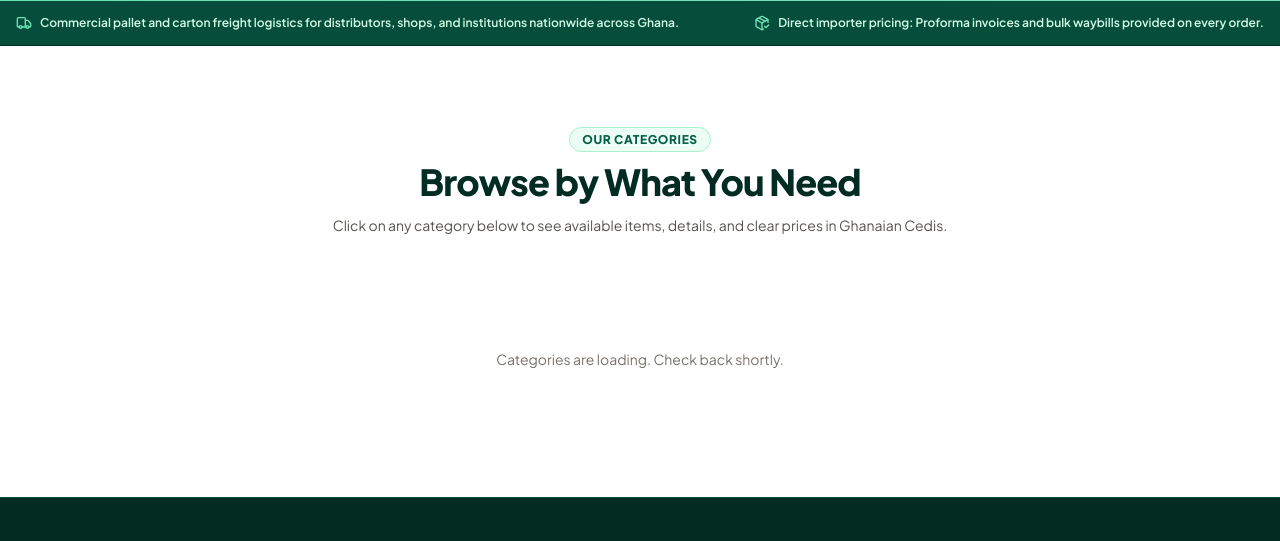
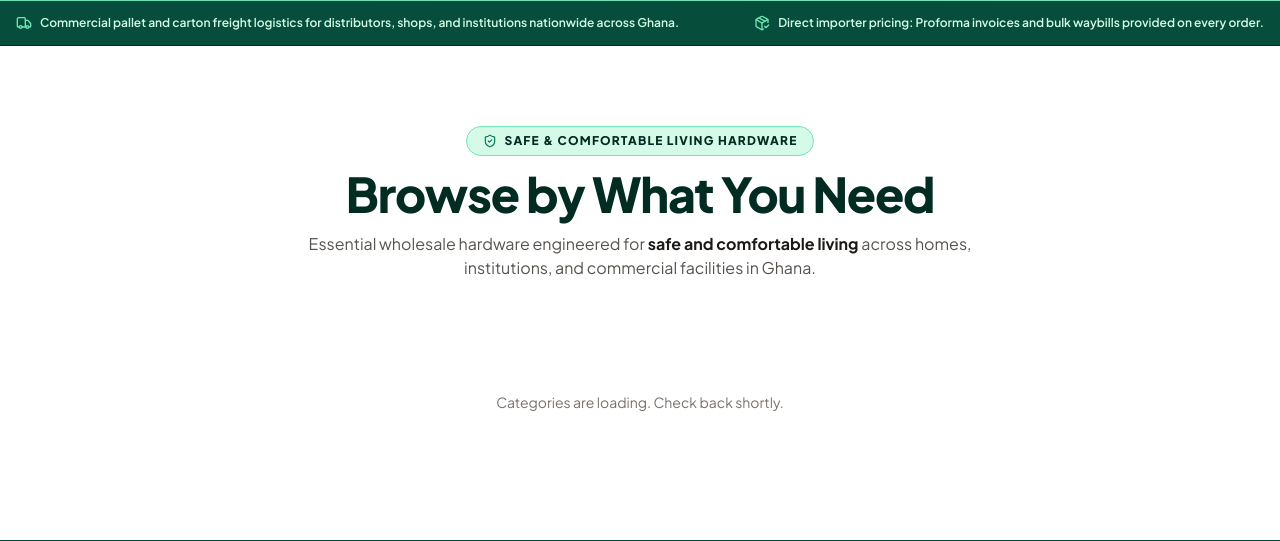
Before and after one commit to Wolfgh12/Wellful_home, a Django app: page / in a window 1280 px wide. Shown: the part 939-1480 px from the top of the page. Run offline with Django 5.2, Linux system fonts and the light colour scheme; data that the repository does not hold is empty; some libraries are stand-ins or nearby versions.

Commit message:
Highlight safe and comfortable living in homepage category heading

```diff
--- a/templates/home.html
+++ b/templates/home.html
@@ -156,18 +156,18 @@
 <section id="pillars" class="py-20 bg-white">
     <div class="max-w-7xl mx-auto px-4 sm:px-6 lg:px-8">
 
-        <div class="text-center max-w-2xl mx-auto mb-16 space-y-3">
-            <span class="text-xs uppercase font-extrabold tracking-wider text-emerald-800 bg-emerald-50 px-3 py-1 rounded-full border border-emerald-200">
-                Our Categories
-            </span>
-            <h2 class="text-3xl sm:text-4xl font-black text-brand-950 tracking-tight">
+        <div class="text-center max-w-3xl mx-auto mb-16 space-y-3.5">
+            <div class="inline-flex items-center gap-2 px-4 py-1.5 rounded-full bg-emerald-100/90 border border-emerald-300 text-emerald-950 text-xs font-black uppercase tracking-widest shadow-2xs">
+                <i data-lucide="shield-check" class="w-3.5 h-3.5 text-emerald-700"></i>
+                <span>Safe &amp; Comfortable Living Hardware</span>
+            </div>
+            <h2 class="text-3xl sm:text-4xl lg:text-5xl font-black text-brand-950 tracking-tight">
                 Browse by What You Need
             </h2>
-            <p class="text-sm text-stone-600 leading-relaxed">
-                Click on any category below to see available items, details, and clear prices in Ghanaian Cedis.
+            <p class="text-sm sm:text-base text-stone-600 leading-relaxed max-w-2xl mx-auto">
+                Essential wholesale hardware engineered for <strong class="text-stone-900 font-bold">safe and comfortable living</strong> across homes, institutions, and commercial facilities in Ghana.
             </p>
         </div>
-
         <!-- 3-Column Grid with Centered 7th Item Flanked by Wellful Home Logos -->
         <div class="grid grid-cols-1 md:grid-cols-3 gap-8 items-center">
             {% for category in categories %}
@@ -240,7 +240,7 @@
             <!-- Right Flanking Logo: Balances Row 3 -->
             <div class="hidden md:flex items-center justify-center p-6 bg-emerald-50/70 rounded-3xl border-2 border-emerald-200 shadow-sm h-full">
                 <img
-                    src="{% static 'images/well_logo.jpg' %}"
+                    src="{% static 'images/well_home.jpg' %}"
                     alt="Wellful Home Logo"
                     class="h-20 lg:h-28 w-auto max-w-full object-contain opacity-95 hover:opacity-100 transition-opacity"
                 >
```
